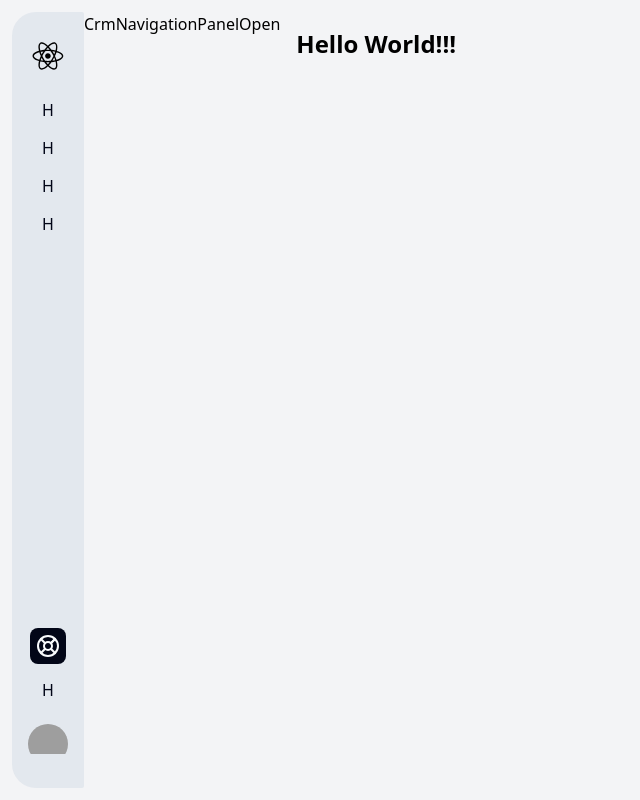
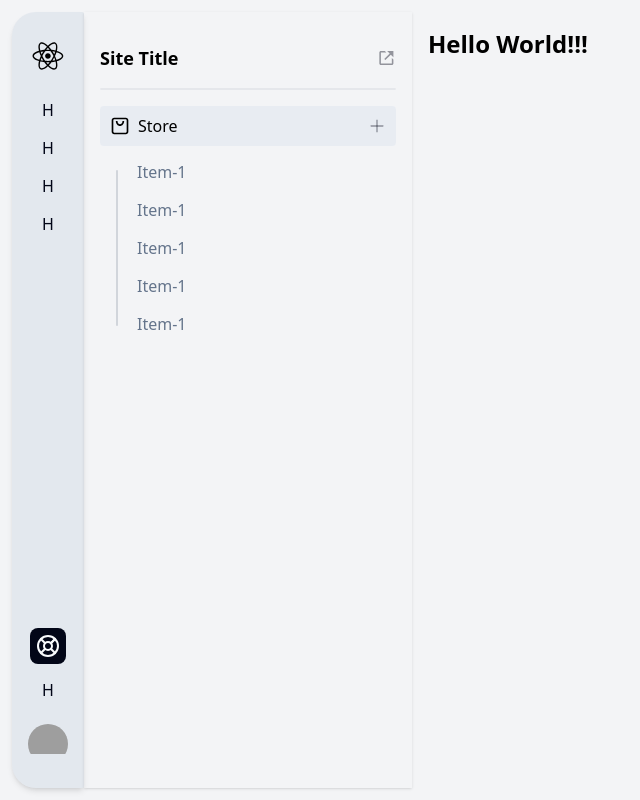
Before and after one commit to DeFosu/CrmNavigationPanel, a React (Vite) app: page / in a window 1280 px wide. Shown: the whole page, without its empty margins (0-640 px from the left). Built offline with nearby package versions, Linux system fonts and the light colour scheme; grey boxes are pictures that could not be loaded.

Commit message:
feat: Create a component NavigationItem.tsx

```diff
--- a/src/components/CrmNavigationPanel/CrmNavigationPanel.tsx
+++ b/src/components/CrmNavigationPanel/CrmNavigationPanel.tsx
@@ -1,13 +1,16 @@
+import { CgShoppingBag } from "react-icons/cg";
+import { BiLinkExternal } from "react-icons/bi";
 import { FiLifeBuoy } from "react-icons/fi";
 import React from "react";
 import Logo from "../Logo/Logo";
 import Avatar from "../Avatar/Avatar";
 import NavigationItemIcon from "./segments/NavigationItemIcon/NavigationItemIcon";
+import NavigationItem from "./segments/NavigationItem/NavigationItem";
 
 const CrmNavigationPanel: React.FC = () => {
     return (
-        <div className="flex">
-            <div className="bg-slate-300/40 px-4 py-6 rounded-l-3xl rounded-r-sm flex flex-col items-center justify-between">
+        <div className="flex w-full max-w-[400px]">
+            <div className="bg-slate-300/40 px-4 py-6 rounded-l-3xl rounded-r-sm flex flex-col items-center justify-between shadow-md">
                 <div className="flex flex-col items-center gap-4">
                     <Logo />
                     <div className="flex flex-col items-center gap-0.5">
@@ -27,7 +30,21 @@ const CrmNavigationPanel: React.FC = () => {
                     <Avatar />
                 </div>
             </div>
-            <div>CrmNavigationPanelOpen</div>
+            <div className="pt-8 px-4 pb-4 flex flex-col shadow w-full min-w-[200px] gap-4">
+                <div className="flex w-full items-center">
+                    <div className="w-full text-lg font-semibold line-clamp-1">
+                        Site Title
+                    </div>
+                    <BiLinkExternal size={20} className="text-slate-950/40" />
+                </div>
+                <div className="w-full border rounded-full" />
+                <div>
+                    <NavigationItem isActive>
+                        <CgShoppingBag size={20} />
+                        Store
+                    </NavigationItem>
+                </div>
+            </div>
         </div>
     );
 };
--- /dev/null
+++ b/src/components/CrmNavigationPanel/segments/NavigationItem/NavigationItem.tsx
@@ -0,0 +1,54 @@
+import React from "react";
+import { AiOutlinePlus } from "react-icons/ai";
+import type { NavigationItemProps } from "./NavigationItemProps";
+
+const NavigationItem: React.FC<NavigationItemProps> = ({
+    children = "",
+    isActive = false,
+}) => {
+    return (
+        <div>
+            <div
+                className={`flex justify-between items-center p-2.5 rounded ${
+                    isActive ? "bg-slate-200/60" : "bg-transparent"
+                }`}
+            >
+                <div className="flex justify-start items-center gap-2 text-base leading-none font-medium">
+                    {children}
+                </div>
+                <div className="text-slate-950/40">
+                    <AiOutlinePlus size={18} />
+                </div>
+            </div>
+            <div className="relative mt-2">
+                <div className="absolute h-full left-4 top-0 py-4 z-20">
+                    <div className="h-full w-0.5 bg-gray-300 rounded-full" />
+                </div>
+                <div className="flex flex-col gap-0.5">
+                    <div className="group hover:bg-slate-200/60 text-slate-500 hover:text-slate-950 px-2 pl-[0.812rem]  py-1.5 rounded flex gap-4 items-center transition-colors duration-100 ease-in-out">
+                        <div className="z-20 w-2 h-fit aspect-square rounded-full group-hover:bg-slate-950 transition-colors duration-100 ease-in-out" />
+                        Item-1
+                    </div>
+                    <div className="group hover:bg-slate-200/60 text-slate-500 hover:text-slate-950 px-2 pl-[0.812rem]  py-1.5 rounded flex gap-4 items-center transition-colors duration-100 ease-in-out">
+                        <div className="z-20 w-2 h-fit aspect-square rounded-full group-hover:bg-slate-950 transition-colors duration-100 ease-in-out" />
+                        Item-1
+                    </div>
+                    <div className="group hover:bg-slate-200/60 text-slate-500 hover:text-slate-950 px-2 pl-[0.812rem]  py-1.5 rounded flex gap-4 items-center transition-colors duration-100 ease-in-out">
+                        <div className="z-20 w-2 h-fit aspect-square rounded-full group-hover:bg-slate-950 transition-colors duration-100 ease-in-out" />
+                        Item-1
+                    </div>
+                    <div className="group hover:bg-slate-200/60 text-slate-500 hover:text-slate-950 px-2 pl-[0.812rem]  py-1.5 rounded flex gap-4 items-center transition-colors duration-100 ease-in-out">
+                        <div className="z-20 w-2 h-fit aspect-square rounded-full group-hover:bg-slate-950 transition-colors duration-100 ease-in-out" />
+                        Item-1
+                    </div>
+                    <div className="group hover:bg-slate-200/60 text-slate-500 hover:text-slate-950 px-2 pl-[0.812rem]  py-1.5 rounded flex gap-4 items-center transition-colors duration-100 ease-in-out">
+                        <div className="z-20 w-2 h-fit aspect-square rounded-full group-hover:bg-slate-950 transition-colors duration-100 ease-in-out" />
+                        Item-1
+                    </div>
+                </div>
+            </div>
+        </div>
+    );
+};
+
+export default NavigationItem;
--- /dev/null
+++ b/src/components/CrmNavigationPanel/segments/NavigationItem/NavigationItemProps.ts
@@ -0,0 +1,6 @@
+import type { ReactNode } from "react";
+
+export type NavigationItemProps = {
+    children?: ReactNode;
+    isActive?: boolean;
+};
--- a/src/components/CrmNavigationPanel/segments/NavigationItemIcon/NavigationItemIcon.tsx
+++ b/src/components/CrmNavigationPanel/segments/NavigationItemIcon/NavigationItemIcon.tsx
@@ -1,5 +1,5 @@
 import React from "react";
-import type { NavigationItemIconProps } from "./NavigationItemIconType";
+import type { NavigationItemIconProps } from "./NavigationItemIconProps";
 
 const NavigationItemIcon: React.FC<NavigationItemIconProps> = ({
     children = "",
```
Also changed, not shown: src/components/CrmNavigationPanel/segments/NavigationItemIcon/NavigationItemIconProps.ts (renamed from src/components/CrmNavigationPanel/segments/NavigationItemIcon/NavigationItemIconType.ts).
